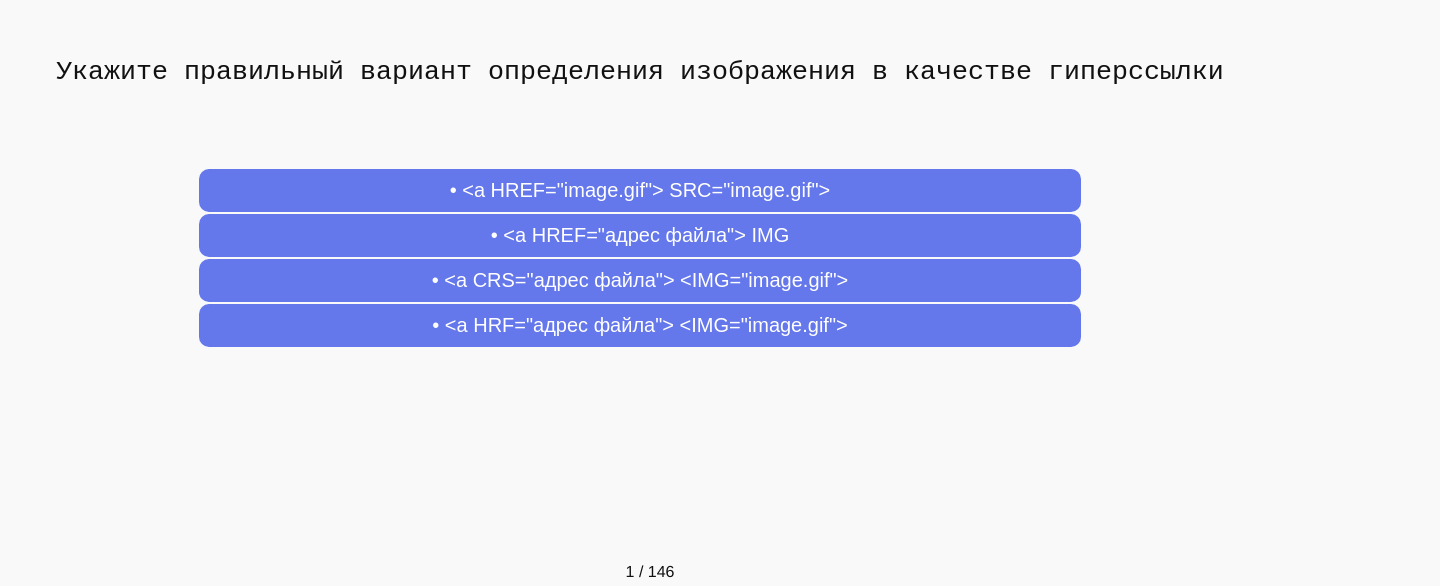
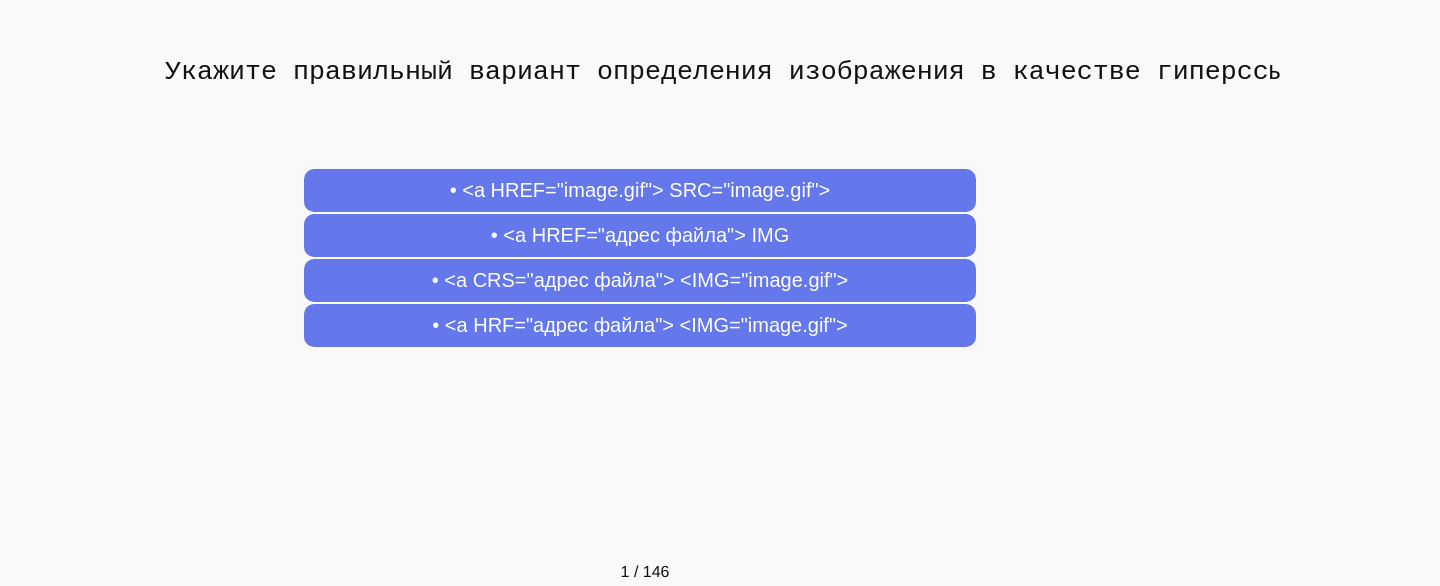
Before and after one commit to Sultan-Bakhytzhanov/Web_Test, a plain HTML site: page index.html in a window 1280 px wide. Shown: the part 214-800 px from the top of the page, 1440 px wide, since content can reach past the window. Drawn offline with Linux system fonts and the light colour scheme.

Commit message:
Update style.css

```diff
--- a/style.css
+++ b/style.css
@@ -14,7 +14,9 @@ html {
 .wrapper {
 	width: 100%;
 	height: 100%;
-	display: table;
+	display: flex;
+	justify-content: center;
+	align-items: center;
 }
 
 .main {
@@ -38,6 +40,11 @@ html {
 	padding: 5px;
 }
 
+div {
+	width: 75vw;
+	text-align: center;
+}
+
 .quiz__body {
 	margin: 10px;
 }
@@ -56,7 +63,7 @@ html {
 .button {
 	border: 0;
 	border-radius: 10px;
-	background: #6477EB;
+	background: #6477eb;
 	color: #fff;
 	padding: 10px 25px;
 	width: 70%;
@@ -67,13 +74,13 @@ html {
 }
 
 .button_wrong {
-	background: #EB6465;
+	background: #eb6465;
 }
 
 .button_correct {
-	background: #5EB97D;
+	background: #5eb97d;
 }
 
 .button_passive {
-	background: #B3B3B3;
+	background: #b3b3b3;
 }
```
